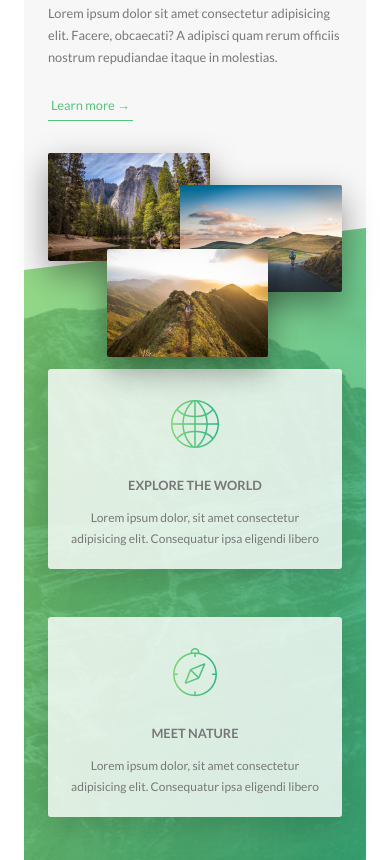
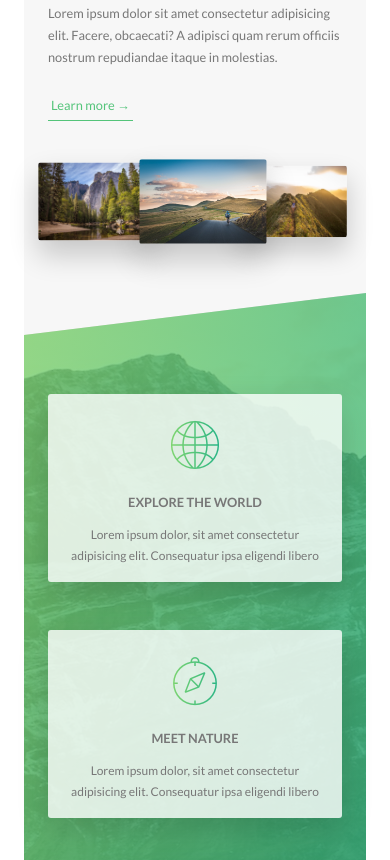
Before and after one commit to ESSODillon/Natours, a website: page index.html in a window 390 px wide. Shown: the part 1144-2004 px from the top of the page. Drawn offline with Linux system fonts and the light colour scheme.

Commit message:
Responsive Update 2

```diff
--- a/scss/components/_card.scss
+++ b/scss/components/_card.scss
@@ -182,4 +182,51 @@
     font-size: 6rem;
     font-weight: 100;
   }
+
+  // Tablet styling section
+  @include respond(tablet-portrait) {
+    height: auto;
+    border-radius: 3px;
+    background-color: $color-white;
+    box-shadow: 0 1.5rem 4rem $object-shadow-1;
+
+    &__side {
+      height: auto;
+      position: relative;
+      box-shadow: none;
+
+      &--back {
+        transform: rotateY(0);
+        clip-path: polygon(0 15%, 100% 0, 100% 100%, 0 100%);
+      }
+    }
+
+    &:hover &__side--front {
+      transform: rotateY(0);
+    }
+
+    &__details {
+      padding: 1rem 3rem;
+    }
+
+    // Back side styling
+
+    &__cta {
+      position: relative;
+      top: 0;
+      left: 0;
+      transform: translate(0);
+      width: 100%;
+      padding: 4rem;
+      padding: 7rem 4rem 4rem 4rem;
+    }
+
+    &__price-box {
+      margin-bottom: 3rem;
+    }
+
+    &__price-value {
+      font-size: 4rem;
+    }
+  }
 }
--- a/scss/components/_composition.scss
+++ b/scss/components/_composition.scss
@@ -10,19 +10,43 @@
     transition: all 0.2s;
     outline-offset: 2rem;
 
+    @include respond(tablet-portrait) {
+      float: left;
+      position: relative;
+      width: 33.3333333%;
+      box-shadow: 0 1.5rem 3rem $object-shadow-2;
+    }
+
     &--p1 {
       left: 0;
       top: -2rem;
+
+      @include respond(tablet-portrait) {
+        top: 0;
+        transform: scale(1.2);
+      }
     }
 
     &--p2 {
-      right: 0;
+      right: -1rem;
       top: 2rem;
+
+      @include respond(tablet-portrait) {
+        top: 0;
+        transform: scale(1.3);
+        z-index: 100;
+      }
     }
 
     &--p3 {
       left: 20%;
       top: 10rem;
+
+      @include respond(tablet-portrait) {
+        top: 0;
+        left: 0;
+        transform: scale(1.1);
+      }
     }
 
     &:hover {
--- a/scss/components/_feature-box.scss
+++ b/scss/components/_feature-box.scss
@@ -6,6 +6,10 @@
   border-radius: 3px;
   box-shadow: 0 1.5rem 4rem $object-shadow-1;
   transition: transform 0.3s;
+
+  @include respond(tablet-portrait) {
+    padding: 2rem;
+  }
 
   &__icon {
     font-size: 6rem;
@@ -18,6 +22,10 @@
     );
     -webkit-background-clip: text;
     color: transparent;
+
+    @include respond(tablet-portrait) {
+      margin-bottom: 0;
+    }
   }
 
   &:hover {
--- a/scss/components/_form.scss
+++ b/scss/components/_form.scss
@@ -15,6 +15,10 @@
     width: 90%;
     display: block;
     transition: all 0.3s;
+
+    @include respond(tablet-portrait) {
+      width: 100%;
+    }
 
     &:focus {
       outline: none;
@@ -49,6 +53,11 @@
   &__radio-group {
     width: 49%;
     display: inline-block;
+
+    @include respond(tablet-portrait) {
+      width: 100%;
+      margin-bottom: 2rem;
+    }
   }
 
   &__radio-input {
--- a/scss/components/_popup.scss
+++ b/scss/components/_popup.scss
@@ -23,11 +23,20 @@
     opacity: 0;
     transform: translate(-50%, -50%) scale(0);
     transition: all 0.5s 0.2s;
+
+    @include respond(tablet-portrait) {
+      display: block;
+    }
   }
 
   &__left {
     width: 33.333333%;
     display: table-cell;
+
+    @include respond(tablet-portrait) {
+      width: 50%;
+      display: flex;
+    }
   }
 
   &__right {
@@ -35,6 +44,9 @@
     display: table-cell;
     vertical-align: middle;
     padding: 3rem 5rem;
+
+    @include respond(tablet-portrait) {
+    }
   }
 
   &__img {
@@ -58,6 +70,10 @@
     -ms-hyphens: auto;
     -webkit-hyphens: auto;
     hyphens: auto;
+
+    @include respond(tablet-portrait) {
+      column-count: 0;
+    }
   }
 
   &:target {
--- a/scss/components/_story.scss
+++ b/scss/components/_story.scss
@@ -9,6 +9,16 @@
   font-size: $default-font-size;
   transform: skewX(-12deg);
 
+  @include respond(tablet-portrait) {
+    width: 100%;
+    padding: 4rem;
+    padding-left: 7rem;
+  }
+
+  @include respond(phone) {
+    transform: skewX(0);
+  }
+
   &__shape {
     width: 15rem;
     height: 15rem;
@@ -19,6 +29,10 @@
     clip-path: circle(50% at 50% 50%);
     transform: translateX(-3rem) skewX(12deg);
     position: relative;
+
+    @include respond(phone) {
+      transform: translateX(-3rem) skewX(0);
+    }
   }
 
   &__img {
@@ -30,6 +44,10 @@
 
   &__text {
     transform: skewX(12deg);
+
+    @include respond(phone) {
+      transform: skewX(0);
+    }
   }
 
   &__caption {
--- a/scss/pages/_home.scss
+++ b/scss/pages/_home.scss
@@ -25,7 +25,7 @@
   }
 
   @include respond(tablet-portrait) {
-    padding: 15rem 0;
+    padding: 10rem 0;
   }
 }
 
@@ -73,10 +73,36 @@
   border-radius: 3px;
   box-shadow: 0 1.5rem 4rem $object-shadow-2;
 
-  height: 50rem;
+  @include respond(tablet-landscape) {
+    background-image: linear-gradient(
+        105deg,
+        rgba($color-white, 0.9) 0%,
+        rgba($color-white, 0.9) 65%,
+        transparent 65%
+      ),
+      url(../img/nat-10.jpg);
+    background-size: cover;
+  }
+
+  @include respond(tablet-portrait) {
+    background-image: linear-gradient(
+        to right,
+        rgba($color-white, 0.9) 0%,
+        rgba($color-white, 0.9) 100%
+      ),
+      url(../img/nat-10.jpg);
+  }
 
   &__form {
     width: 50%;
     padding: 6rem;
+
+    @include respond(tablet-landscape) {
+      width: 65%;
+    }
+
+    @include respond(tablet-portrait) {
+      width: 100%;
+    }
   }
 }
```
Also changed, not shown: css/styles.css.
